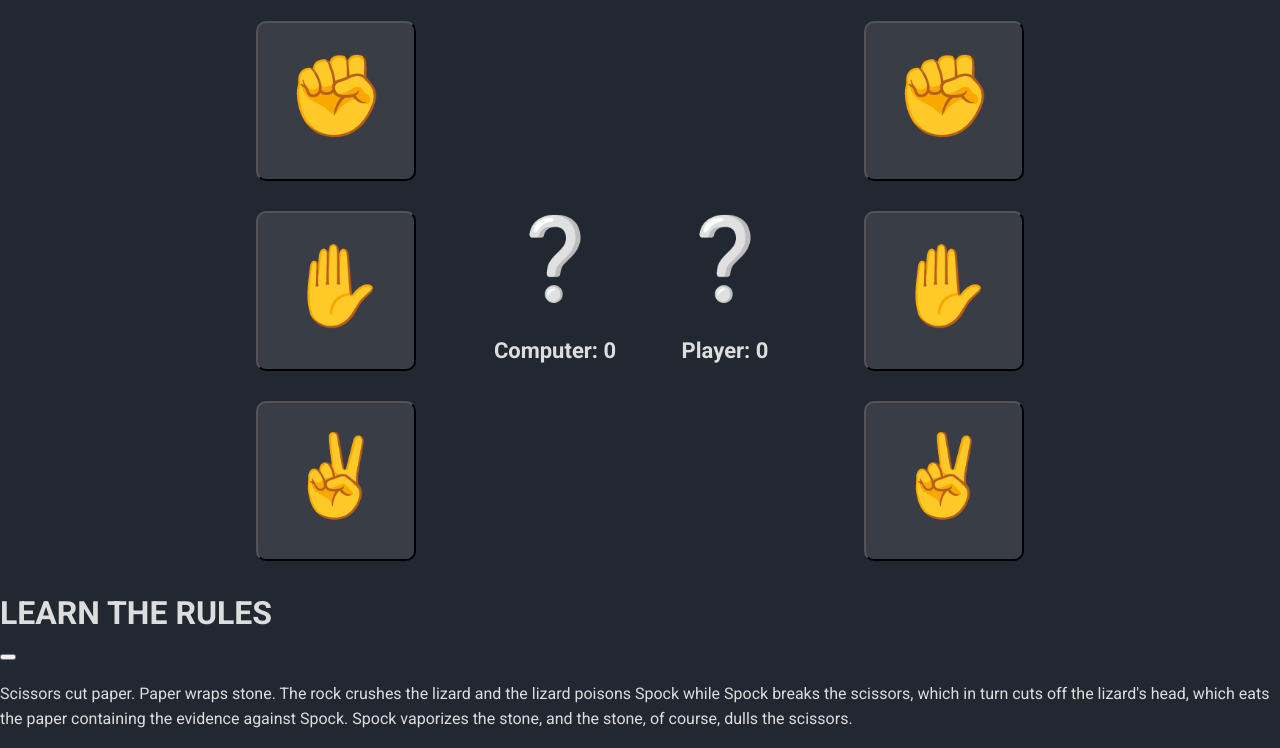
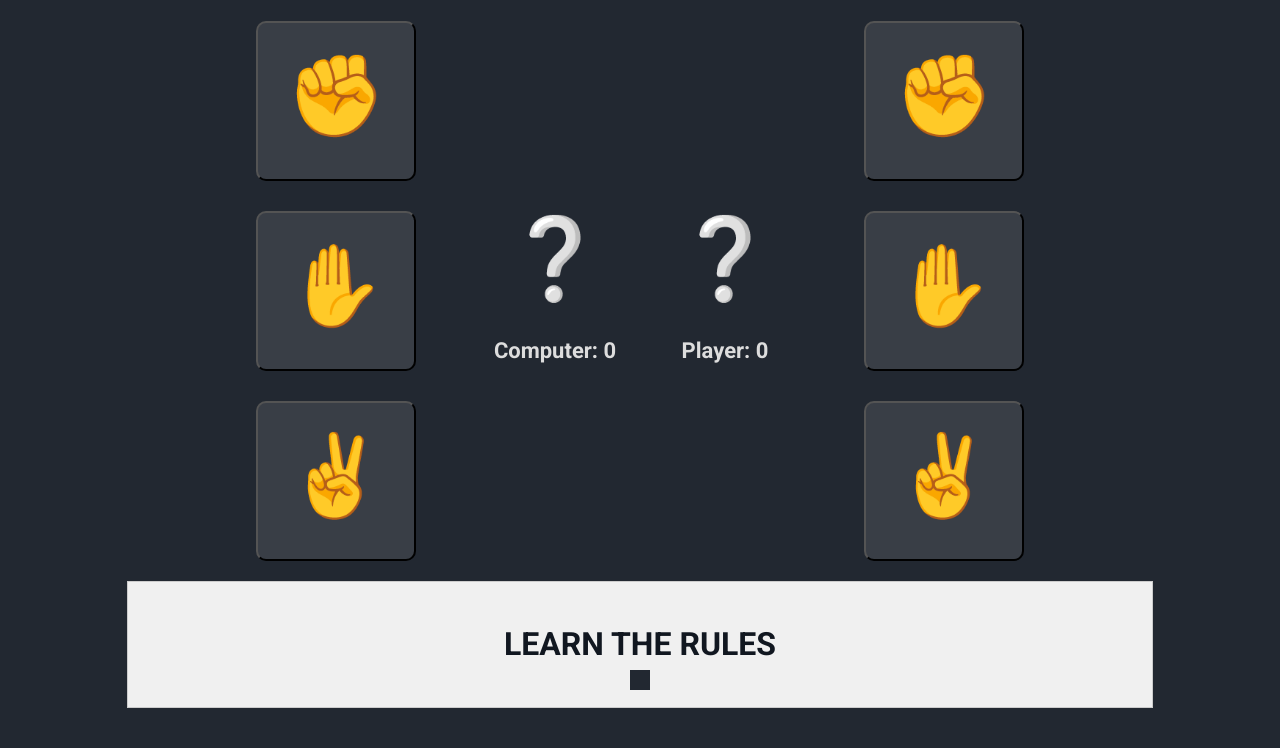
Before and after one commit to DianaPort43/js-pro, a plain HTML site: page index.html in a window 1280 px wide. Shown: the part 289-1037 px from the top of the page. Drawn offline with Linux system fonts and the light colour scheme.

Commit message:
Final STYLE

```diff
--- a/style.css
+++ b/style.css
@@ -134,3 +134,39 @@ h3{
     font-weight: bold;
     color: var(--primary-light);
 }
+
+/* RULES */
+footer{
+    display: flex;
+    justify-content: center;
+}
+.foldable-section {
+    text-align: center;
+    border: 1px solid #ccc;
+    margin: 20px;
+    width: 80%;
+  }
+
+  .foldable-header {
+    background-color: #f0f0f0;
+    padding: 10px;
+    text-align: center;
+    color: var(--header);
+  }
+
+  .fold-button {
+    width: 20px;
+    height: 20px;
+    background-color:var(--primary-dark);
+    border: none;
+    cursor: pointer;
+  }
+
+  .foldable-content {
+    padding: 10px;
+    display: none;
+  }
+
+  .folded .foldable-content {
+    display: block;
+  }
```
